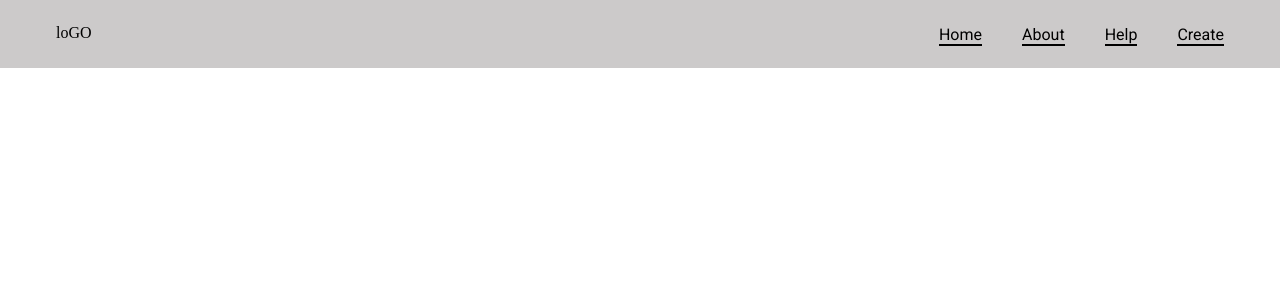
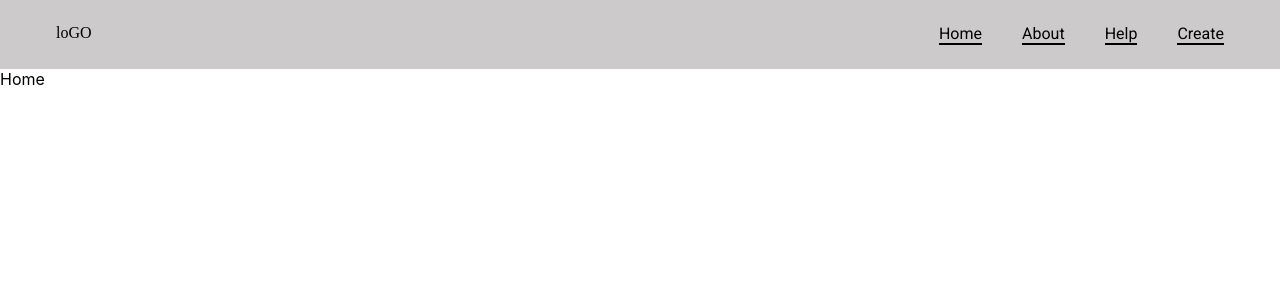
Before and after one commit to ORayy/React-Todo-App-Codespaces, a React (Create React App) app: page / in a window 1280 px wide. Shown: the top 300 px of the page. Built offline with nearby package versions, Linux system fonts and the light colour scheme; a web font is replaced by a local one.

Commit message:
Created NavLinks and page components to pages

```diff
--- a/package.json
+++ b/package.json
@@ -8,6 +8,7 @@
     "@testing-library/user-event": "^14.4.3",
     "react": "^18.2.0",
     "react-dom": "^18.2.0",
+    "react-router-dom": "^6.8.2",
     "react-scripts": "^5.0.1",
     "web-vitals": "^3.1.0"
   },
--- a/src/App.js
+++ b/src/App.js
@@ -1,11 +1,30 @@
+// pages
+import Home from './pages/Home';
+import About from './pages/About';
+import Help from './pages/Help';
+import Create from './pages/Create';
+
+
+import { BrowserRouter, Routes, Route } from "react-router-dom";
 
 import Navbar from './components/Navbar';
 
 function App() {
   return (
-    <div className="App">
-      <Navbar />
-    </div>
+    <BrowserRouter>
+      <main>
+
+        <Navbar  />
+
+        <Routes>
+          <Route index element={<Home />} />
+          <Route path='about' element={<About />} />
+          <Route path='help' element={<Help />} />
+          <Route path='create' element={<Create />} />
+        </Routes>
+
+      </main>
+    </BrowserRouter >
   );
 }
 
--- a/src/components/Navbar.jsx
+++ b/src/components/Navbar.jsx
@@ -1,19 +1,22 @@
-import About from "../pages/About"
-import Help from "../pages/Help"
-import Create from "../pages/Create"
-import Home from "../pages/Home"
+// import About from "../pages/About"
+// import Help from "../pages/Help"
+// import Create from "../pages/Create"
+// import Home from "../pages/Home"
+import { NavLink } from "react-router-dom"
+
+// import {Link, NavLink } from "react-router-dom";
 
 export default function Navbar() {
   return (
     <nav className="navbar">
       <nav className="nav-items">
-        <nav className="nav-logo">loGO</nav>
+        <NavLink className="nav-logo" to='/'>loGO</NavLink>
         <nav className="nav-links">
           <ul className="nav-links-items">
-            <li><a href={<Home />}>Home</a></li>
-            <li><a href={<About />}>About</a></li>
-            <li><a href={<Help />}>Help</a></li>
-            <li><a href={<Create />}>Create</a></li>
+            <NavLink className="navbarlink" to='/'>Home</NavLink>
+            <NavLink className="navbarlink" to='about'>About</NavLink>
+            <NavLink className="navbarlink" to='help'>Help</NavLink>
+            <NavLink className="navbarlink" to='create'>Create</NavLink>
           </ul>
         </nav>
       </nav>
--- a/src/index.css
+++ b/src/index.css
@@ -38,6 +38,8 @@ code {
 
 .nav-logo {
   font-family: var(--logo);
+  color: var(--primary);
+  text-decoration: none;
 }
 
 .nav-items {
@@ -52,7 +54,7 @@ code {
   /* padding: .75rem; */
 }
 
-.nav-links-items li a {
+.nav-links-items .navbarlink {
   color: var(--primary);
   font-family: var(--main-font-family);
   text-decoration: none;
--- a/src/pages/Home.jsx
+++ b/src/pages/Home.jsx
@@ -1,7 +1,11 @@
-import React from 'react'
+// import React from 'react'
+// import Navbar from "../components/Navbar"
 
 export default function Home() {
   return (
-    <div>Home</div>
+    <main>
+      {/* <Navbar /> */}
+      Home
+    </main>
   )
 }
```
Also changed, not shown: 1 other file (tests, documents, lock files or other folders).
